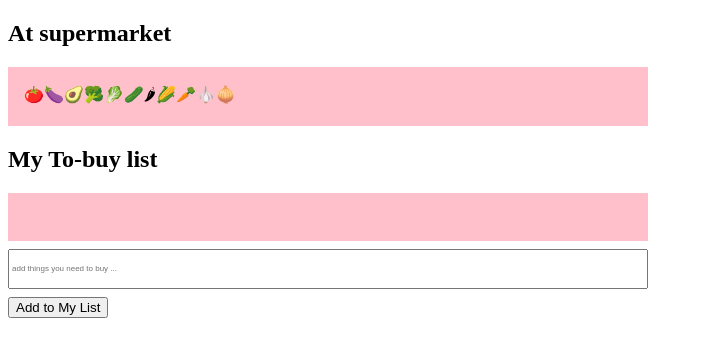
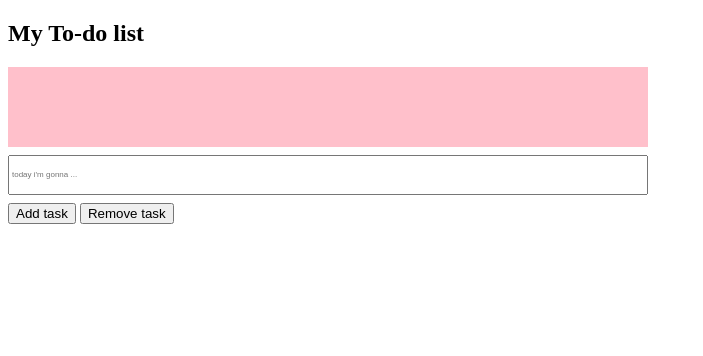
Before and after one commit to michellenpm3108/Functions-and-Methods, a plain HTML site: page EMOJIS/emojis.html in a window 1280 px wide. Shown: the whole page, without its empty margins (0-703 px from the left). Drawn offline with Linux system fonts and the light colour scheme.

Commit message:
add js to add and remove task

```diff
--- a/EMOJIS/emojis.css
+++ b/EMOJIS/emojis.css
@@ -1,9 +1,10 @@
 * {
     box-sizing: border-box;
 }
-#supermarket-items,
+
 #my-list{
     width: 50vw;
+    min-height: 10vh;
     background-color: pink;
     padding: 1em;
 }
--- a/EMOJIS/emojis.html
+++ b/EMOJIS/emojis.html
@@ -7,16 +7,19 @@
     <link href="emojis.css" rel="stylesheet">
 </head>
 <body>
-    <h2>At supermarket</h2>
-    <div id="supermarket-items"></div>
-    <h2>My To-buy list</h2>
+
+    <h2>My To-do list</h2>
     <div id="my-list">
         <ol id="list">
 
         </ol>
     </div>
-    <input id="input" type="text" placeholder="add things you need to buy ...">
-    <button id="push-btn"> Add to My List</button>
+    <input id="input" type="text" placeholder="today i'm gonna ...">
+
+    <button class="btn" id="push-btn"> Add task</button>
+    <button class="btn" id="pop-btn"> Remove task</button>
+
+
     <script src="emojis.js"></script>
 </body>
 </html>
--- a/EMOJIS/emojis.js
+++ b/EMOJIS/emojis.js
@@ -1,18 +1,18 @@
-let vegetables = ['🍅' ,'🍆' ,'🥑' ,'🥦' ,'🥬' ,'🥒', '🌶' ,'🌽' ,'🥕' ,'🧄', '🧅']
-let fruits = ['🍎' ,'🍐' ,'🍊' ,'🍋' ,'🍌' ,'🍉','🍇' ,'🍓','🍈' ,'🍒' ,'🍑' ,'🥭' ,'🍍' ,'🥥' ,'🥝']
+const input = document.getElementById ('input')
+const pushBtn = document.getElementById('push-btn')
+const unshiftBtn = document.getElementById('unshift-btn')
+const list = document.getElementById('list')
 
-const marketItems = document.getElementById('supermarket-items')
-const list = document.getElementById('list')
-const addBtn = document.getElementById('push-btn')
-const input = document.getElementById('input')
-for (let i=0 ; i<vegetables.length ; i++) {
-    let veggieDeals = document.createElement('span')
-    veggieDeals.textContent = vegetables[i]
-    marketItems.append(veggieDeals)
+function renderList() {
+    let newTask = document.createElement('li')
+    newTask.textContent = input.value
+    list.append(newTask)
 }
 
-addBtn.addEventListener('click', function (){
-    let toBuyList = document.createElement ('li')
-    toBuyList.textContent = input.value
-    list.append(toBuyList)
+
+pushBtn.addEventListener('click', function () {
+    if (input.value) {
+        renderList()
+        input.value = ""
+    }
 })
```
